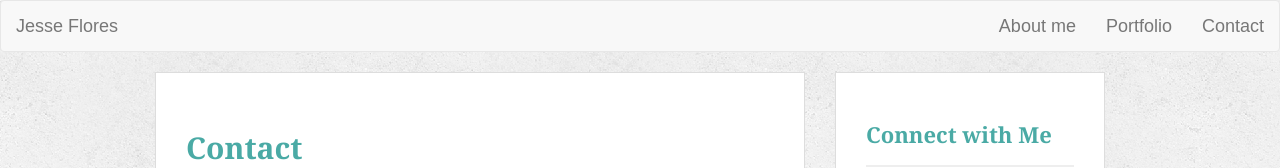
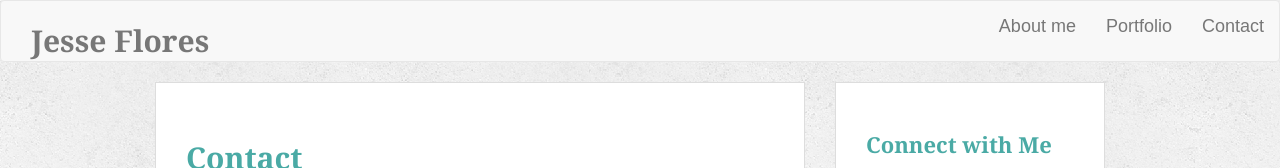
Before and after one commit to jesseflores512/bootstrap-portfolio, a plain HTML site: page contact.html in a window 1280 px wide. Shown: the top 168 px of the page. Drawn offline with nearby package versions, Linux system fonts and the light colour scheme.

Commit message:
css changes

```diff
--- a/assets/css/style.css
+++ b/assets/css/style.css
@@ -162,3 +162,13 @@ input[type=submit] {
   background: #4aaaa5;
   border: 0 none;
 }
+
+.navbar-brand {
+  padding: 30px;
+  font-family: Georgia, Times, "Times New Roman", serif;
+  font-size: 30px;
+  font-weight: 700;
+  color: #fff;
+  text-align: center;
+  text-decoration: none;
+}
--- a/contact.html
+++ b/contact.html
@@ -21,7 +21,7 @@
       <div class="container-fluid">
       <!-- Brand and toggle get grouped for better mobile display -->
       <div class="navbar-header">
-        <a class="navbar-brand" href="#">Jesse Flores</a>
+        <a class="navbar-brand" href="index.html">Jesse Flores</a>
       </div>
 
       </form>
```
Also changed, not shown: portfolio.html (+1 -1 lines).
